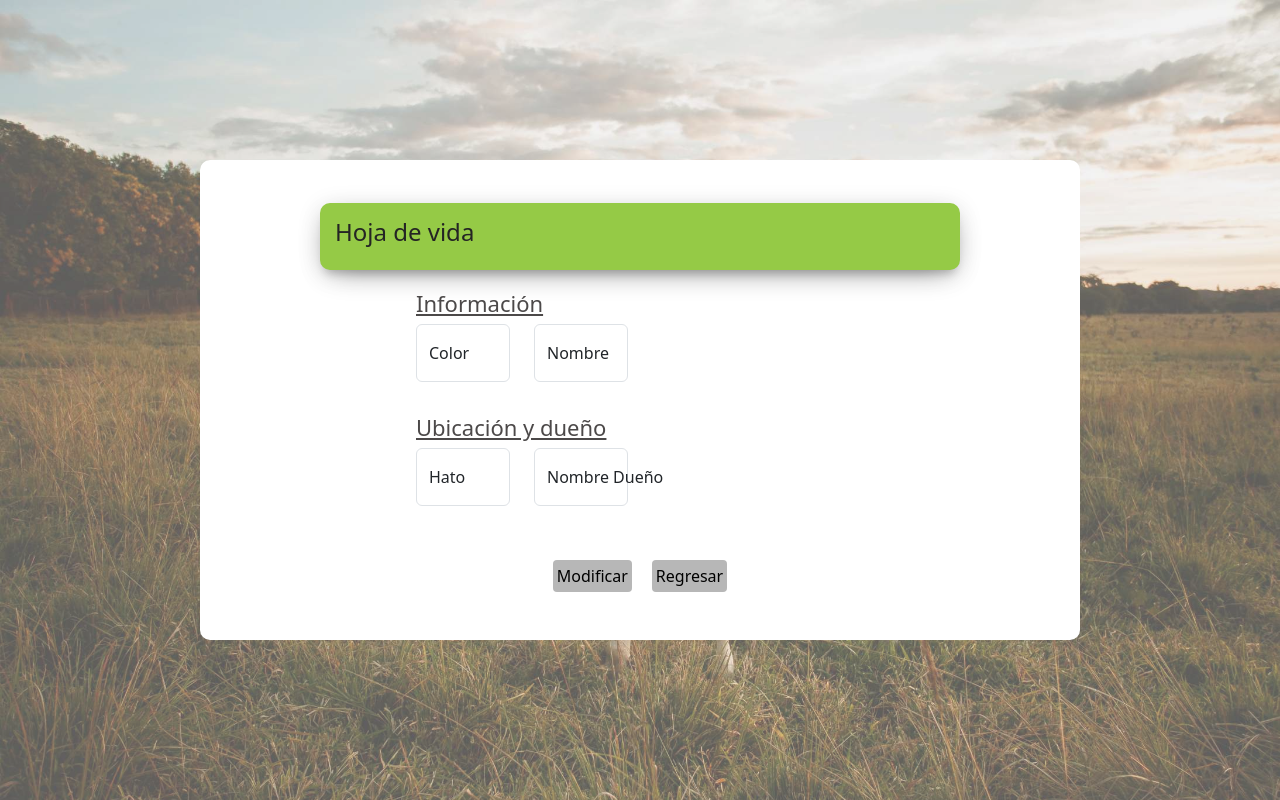
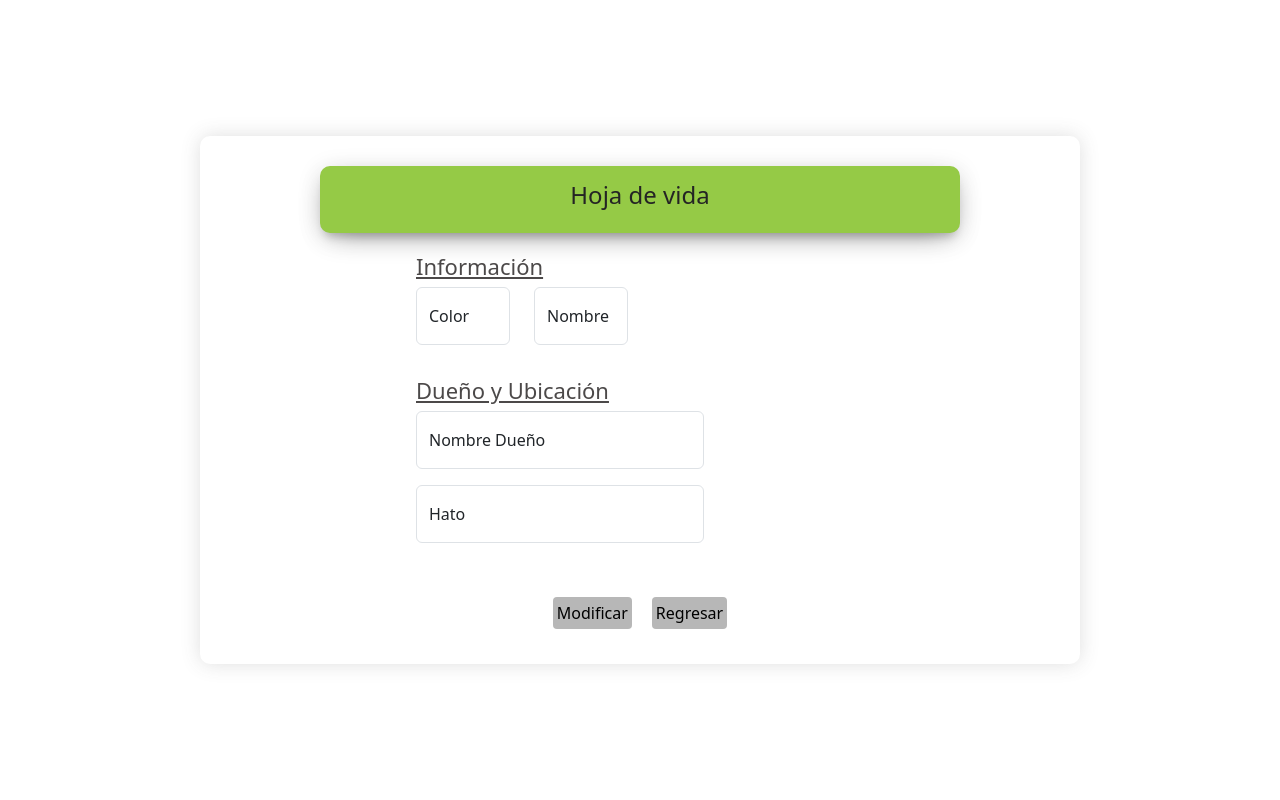
Before and after one commit to Neecs/cowmprar, a React (Vite) app: page /hv-cow in a window 1280 px wide. Built offline with nearby package versions, Linux system fonts and the light colour scheme; no server answers.

Commit message:
Create Cow Style refactor

```diff
--- a/src/components/Cows/HVCow/FormCvCow.jsx
+++ b/src/components/Cows/HVCow/FormCvCow.jsx
@@ -92,21 +92,11 @@ export const FormCvCow = () => {
                         </Row>
 
                         <Col md="3">
-                            <h2 className="subtitle">Ubicación y dueño</h2>
+                            <h2 className="subtitle">Dueño y Ubicación</h2>
                         </Col>
-                        <Row className="mb-3">
+                        <Row>
                             <Form.Group as={Col} md="3" controlId="genre">
-                                <Form.Floating className="mb-3">
-                                    <Form.Control
-                                        type="text"
-                                        placeholder=" "
-                                        required
-                                    />
-                                    <Form.Label>Hato</Form.Label>
-                                </Form.Floating>
-                            </Form.Group>
-                            <Form.Group as={Col} md="3" controlId="genre">
-                                <Form.Floating className="mb-3">
+                                <Form.Floating className="long-text-field mb-3">
                                     <Form.Control
                                         type="text"
                                         placeholder=" "
@@ -119,6 +109,19 @@ export const FormCvCow = () => {
                                 </Form.Floating>
                             </Form.Group>
                         </Row>
+                        <Row className="mb-3">
+                            <Form.Group as={Col} md="3" controlId="genre">
+                                <Form.Floating className="mb-3 long-text-field">
+                                    <Form.Control
+                                        type="text"
+                                        placeholder=" "
+                                        required
+                                    />
+                                    <Form.Label>Hato</Form.Label>
+                                </Form.Floating>
+                            </Form.Group>
+                        </Row>
+
                         <div className="buttons-cow">
                             <Form.Group className="mb-3"></Form.Group>
                             <Button
--- a/src/components/Cows/HVCow/formCvCow.css
+++ b/src/components/Cows/HVCow/formCvCow.css
@@ -2,32 +2,30 @@
     display: flex;
     height: 100vh;
     width: 100vw;
-    background-color: #e0e0e066;
+    background-color: #ffffff;
 }
 
 .form-space-cow {
     background: rgb(255, 255, 255);
-   backdrop-filter: blur(15.5px);
-   -webkit-backdrop-filter: blur(15.5px);
+    /* backdrop-filter: blur(15.5px); */
+    /* -webkit-backdrop-filter: blur(15.5px); */
     border-radius: 10px;
-   border: 1px solid rgba(255, 255, 255, 0.18);
+    box-shadow: 0 0 1.2rem rgba(77, 77, 77, 0.18);
     display: flex;
     flex-direction: column;
     justify-content: center;
     align-items: center;
-   height: 30rem; /* Cambiar a "auto" para que el tamaño se ajuste al contenido */
-   width: 55rem; /* Cambiar a "auto" para que el tamaño se ajuste al contenido */
+    height: 33rem;
+    width: 55rem;
     max-width: 95%; /* Limitar el ancho máximo */
     max-height: 95%; /* Limitar la altura máxima */
     padding: 15px; /* Aumentar el relleno */
-   margin: 0 auto; /* Centrar horizontalmente */
+    margin: auto; /* Centrar horizontalmente */
     position: absolute;
     top: 50%;
     left: 50%;
     transform: translate(-50%, -50%);
-
 }
-
 
 .header-title-cow {
     box-shadow: 0 10px 30px -12px rgba(0, 0, 0, 0.42),
@@ -42,12 +40,11 @@
 }
 
 .title {
-    text-align: left;
+    text-align: absolute;
 }
 
 .mb-3 {
     margin-bottom: 1rem !important;
-    white-space: nowrap;
 }
 
 .buttons-cow {
@@ -111,3 +108,7 @@ p {
 .button-regresar:hover {
     background-color: #ff5733; /* Color rojo al pasar el mouse */
 }
+
+.long-text-field {
+    width: 18rem;
+}
--- a/src/components/Marketplace/marketplaceCard.css
+++ b/src/components/Marketplace/marketplaceCard.css
@@ -1,18 +1,18 @@
 /* MarketplaceCard.css */
 .horizontal-cow-card {
     display: inline-block; /* Display horizontally */
-    margin: 10px; /* Add some margin for spacing */
-    background-color: white !important;
+    margin: 2rem; /* Add some margin for spacing */
+    color: black;
+    height: 18rem;
+    width: 18rem;
+}
+
+.cardcow {
+    background-color: white;
     color: black;
 }
 
-.cardcow{
-    background-color: white;
-    padding: 10px;
-    color: black;
-}
-
-.tableCow{
+.tableCow {
     background-color: pink !important;
     color: aliceblue;
 }
@@ -21,3 +21,10 @@
     padding: 4px;
     margin: 5px;
 }
+
+.th {
+    max-width: 0;
+    white-space: nowrap;
+    overflow: hidden;
+    text-overflow: ellipsis;
+}
```
Lines whose indentation alone changed are shown as unchanged.
